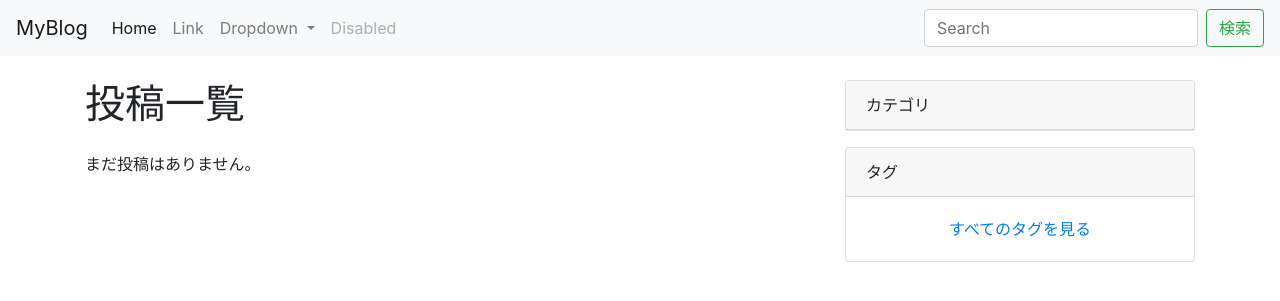
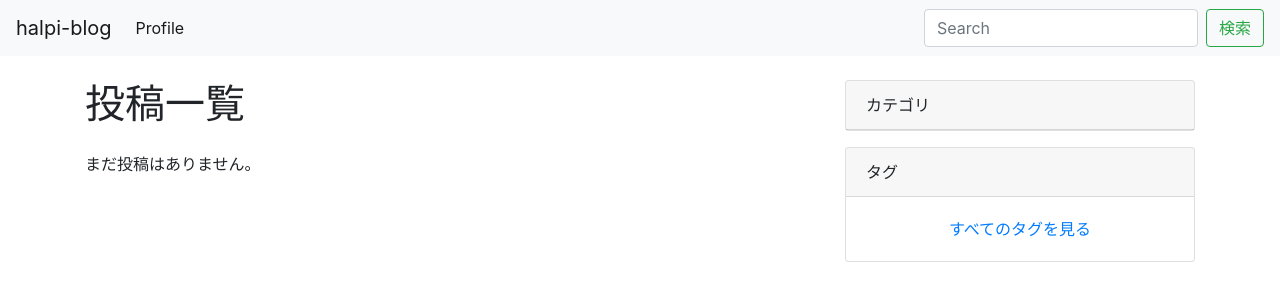
Before and after one commit to halpi17/halpi-blog, a Django app: page / in a window 1280 px wide. Shown: the top 301 px of the page. Run offline with Django 3.2, Linux system fonts and the light colour scheme; data that the repository does not hold is empty; some libraries are stand-ins or nearby versions.

Commit message:
Fix: Title, Navbar

```diff
--- a/blog/templates/blog/index.html
+++ b/blog/templates/blog/index.html
@@ -5,7 +5,7 @@
 <!-- <link rel="icon" href="{% static 'img/favicon.png' %}"> -->
 
 {% block title %}投稿一覧 | {{ block.super }}{% endblock %}
-{% block description %}マイブログです。毎日更新します。{% endblock %}
+{% block description %}はじめまして，はるぴーと申します． Webアプリの勉強のため，Djangoでブログサイトを作りました．備忘録やメモなど，残しながら機能追加やバグの修正を行なっていく予定です．{% endblock %}
 
 {% block content %}
 <div class="container">
--- a/templates/base.html
+++ b/templates/base.html
@@ -4,7 +4,7 @@
     <head>
         <meta charset="utf-8">
         <meta name="viewport" content="width=device-width, initial-scale=1, shrink-to-fit=no">
-        <title>{% block title %}MyBlog{% endblock %}</title>
+        <title>{% block title %}halpi-blog{% endblock %}</title>
         <meta name="description" content="{% block description %}{% endblock %}">
 
         <link rel="icon" href="{% static 'img/favicon.ico' %}">
--- a/templates/base/navbar.html
+++ b/templates/base/navbar.html
@@ -1,5 +1,5 @@
 <nav class="navbar navbar-expand-lg navbar-light bg-light mb-4">
-    <a class="navbar-brand" href="/">MyBlog</a>
+    <a class="navbar-brand" href="/">halpi-blog</a>
     <button class="navbar-toggler" type="button" data-toggle="collapse" data-target="#navbarSupportedContent" aria-controls="navbarSupportedContent" aria-expanded="false" aria-label="Toggle navigation">
         <span class="navbar-toggler-icon"></span>
     </button>
@@ -7,12 +7,12 @@
     <div class="collapse navbar-collapse" id="navbarSupportedContent">
         <ul class="navbar-nav mr-auto">
             <li class="nav-item active">
-                <a class="nav-link" href="#">Home <span class="sr-only">(current)</span></a>
+                <a class="nav-link" href="#">Profile <span class="sr-only">(current)</span></a>
             </li>
-            <li class="nav-item">
+            <!-- <li class="nav-item">
                 <a class="nav-link" href="#">Link</a>
-            </li>
-            <li class="nav-item dropdown">
+            </li> -->
+            <!-- <li class="nav-item dropdown">
                 <a class="nav-link dropdown-toggle" href="#" id="navbarDropdown" role="button" data-toggle="dropdown" aria-haspopup="true" aria-expanded="false">
                 Dropdown
                 </a>
@@ -25,7 +25,7 @@
             </li>
             <li class="nav-item">
                 <a class="nav-link disabled" href="#">Disabled</a>
-            </li>
+            </li> -->
         </ul>
         {% include "blog/snippets/search_form.html" %}
         <!-- <form class="form-inline my-2 my-lg-0">
```
